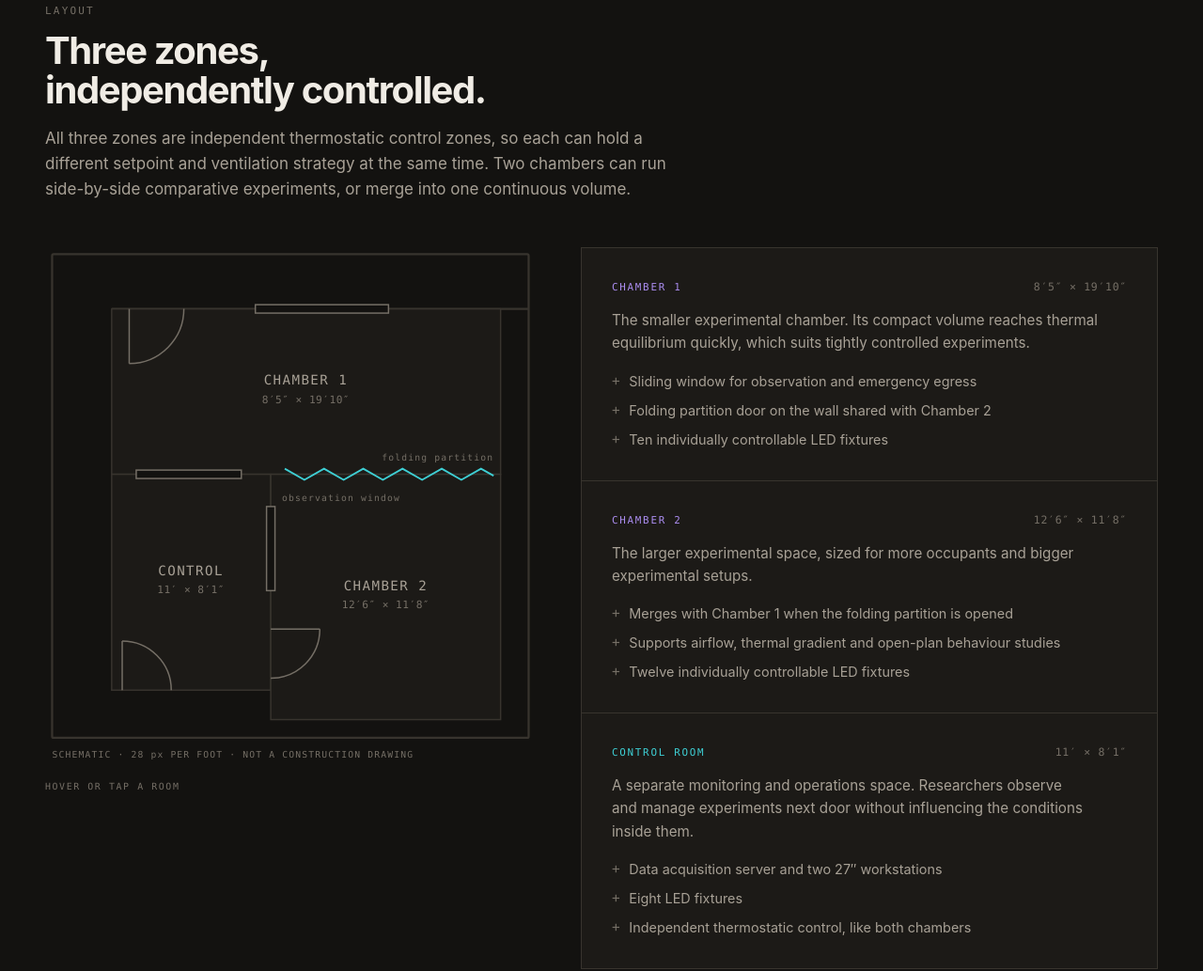
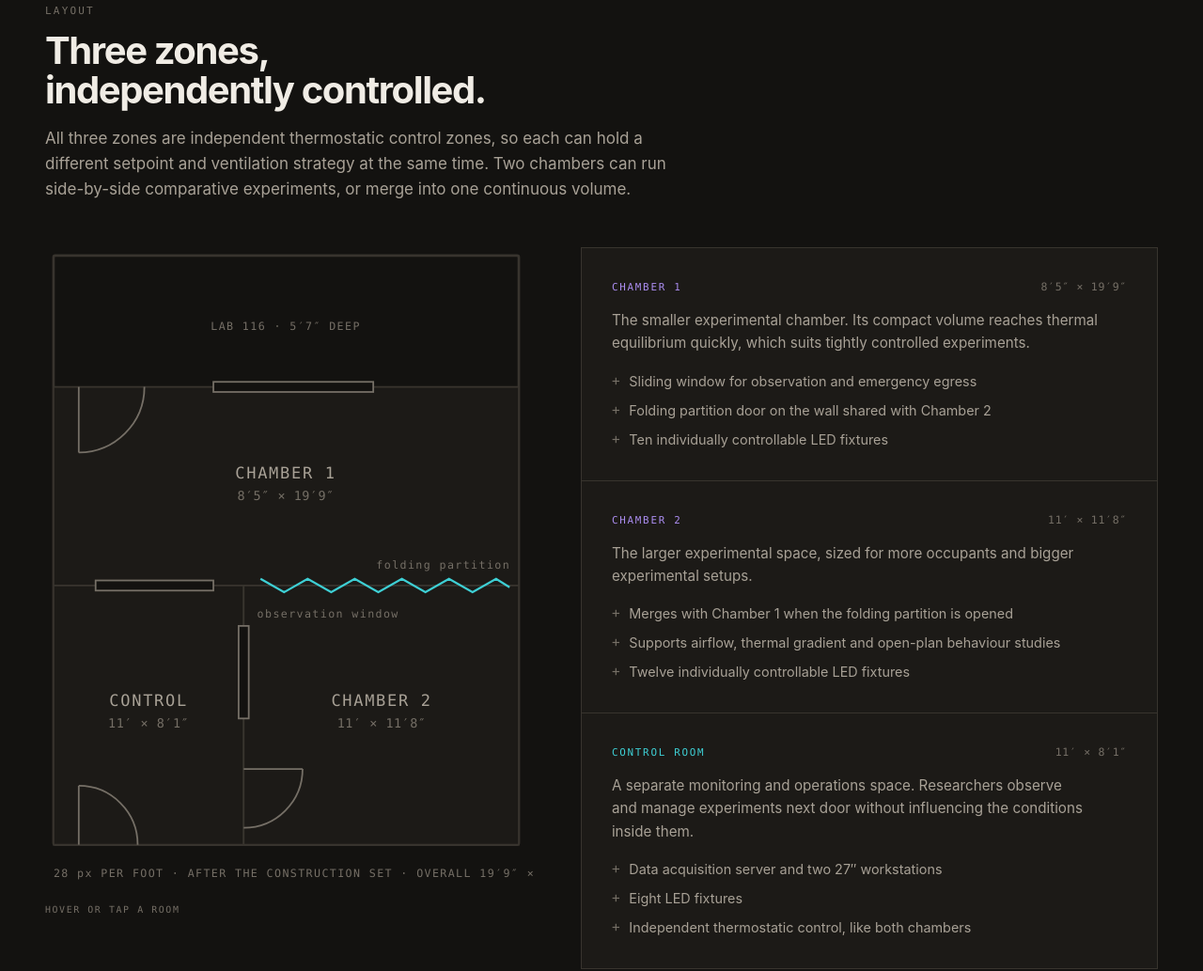
Before and after one commit to humanbuildingsynergy/humanbuildingsynergy.github.io, an Eleventy site: page src/facility.njk in a window 1280 px wide. Shown: the part 493-1526 px from the top of the page at 94% size. Built offline with nearby package versions, Linux system fonts and the light colour scheme; Eleventy itself is replaced by a stand-in of ours; files that its build step writes are made by us from their sources.

Commit message:
Facility: room dimensions and plan from the construction set
The chamber and control-room sizes now come from the 2025-01-10 construction
documents rather than from memory. Two dimension chains fix the suite:

  5'7" + 8'5" + 11'0" = 25'0"  (depth)
          8'1" + 11'8" = 19'9"  (width)

so Chamber 1 spans the full width at 8'5" deep, and the Control Room and
Chamber 2 sit below it at a shared 11'0" depth. Redrew the plan to match at
28 px per foot, which puts the two lower rooms flush for the first time —
Chamber 2 had been drawn 1'6" too deep. Chamber 2's door stays on its left
wall. Dropped the ceiling height, which the drawings contradict and which
nothing rendered anyway. Gitignored the 60 MB drawing itself.

```diff
--- a/src/_data/facility.yml
+++ b/src/_data/facility.yml
@@ -8,7 +8,6 @@ location:
   room: Room 116, Civil Engineering Building
   address: 1209 E. 2nd St., Tucson, AZ 85719
   campus: The University of Arizona
-  ceiling: Finished ceiling height 8′10″ throughout
 
 intro: >-
   A purpose-built laboratory for studying how building systems and human
@@ -21,7 +20,7 @@ zones:
   - name: Chamber 1
     id: chamber-1
     party: bldg
-    size: 8′5″ × 19′10″
+    size: 8′5″ × 19′9″
     summary: >-
       The smaller experimental chamber. Its compact volume reaches thermal
       equilibrium quickly, which suits tightly controlled experiments.
@@ -33,7 +32,7 @@ zones:
   - name: Chamber 2
     id: chamber-2
     party: bldg
-    size: 12′6″ × 11′8″
+    size: 11′ × 11′8″
     summary: >-
       The larger experimental space, sized for more occupants and bigger
       experimental setups.
--- a/src/_includes/floorplan.njk
+++ b/src/_includes/floorplan.njk
@@ -1,76 +1,81 @@
-{# Schematic plan of CE 116, drawn at a consistent 28 px per foot.
-     Chamber 1   19′10″ wide × 8′5″ deep
-     Control      8′1″  wide × 11′  deep
-     Chamber 2   11′8″  wide × 12′6″ deep
-   Control + Chamber 2 span 19′9″, one inch under Chamber 1's 19′10″ — the
-   shared wall — which is what fixes the layout.
+{# Plan of CE 116, drawn to the construction set (Sears Gerbo, sheet A1.0)
+   at a consistent 28 px per foot.
+
+     Lab strip (116)          19′9″ × 5′7″
+     Chamber 1  (116.1)       19′9″ × 8′5″
+     Control    (116.3)        8′1″ × 11′0″
+     Chamber 2  (116.2)       11′8″ × 11′0″
+
+   Control and Chamber 2 share the same 11′0″ depth, and their widths sum to
+   19′9″ — Chamber 1's full width. Overall 19′9″ × 25′0″.
    Each room carries data-zone, linking it to the cards beside it. #}
-<svg class="plan" viewBox="0 0 700 740" role="img" aria-labelledby="planTitle planDesc">
-  <title id="planTitle">Schematic floor plan of the HUBS Laboratory, Room CE 116</title>
+<svg class="plan" viewBox="0 0 583 762" role="img" aria-labelledby="planTitle planDesc">
+  <title id="planTitle">Floor plan of the HUBS Laboratory, Room CE 116</title>
   <desc id="planDesc">
-    Three zones. Chamber 1 runs along the top of the suite, long and shallow.
-    Below it the Control Room sits on the left and Chamber 2 on the right,
-    connected by an observation window and a door. A folding partition joins
-    the two chambers so they can be opened into a single volume.
+    Chamber 1 spans the full width of the suite. Below it the Control Room sits
+    on the left and Chamber 2 on the right, at equal depth, connected by an
+    observation window and a door. A folding partition joins the two chambers
+    so they can be opened into a single volume.
   </desc>
 
-  <rect class="plan__shell" x="10" y="10" width="680" height="690" rx="2" />
-  <line class="plan__wall" x1="95" y1="88" x2="690" y2="88" />
+  <rect class="plan__shell" x="10" y="10" width="553" height="700" rx="2" />
 
   <!-- ── rooms ─────────────────────────────────────────────── -->
   <g class="plan__room" data-zone="chamber-1" tabindex="0" role="button"
-     aria-label="Chamber 1, 8 feet 5 inches by 19 feet 10 inches">
-    <rect x="95" y="88" width="555" height="236" />
-    <text x="372" y="196">CHAMBER 1</text>
-    <text class="plan__dim" x="372" y="222">8′5″ × 19′10″</text>
+     aria-label="Chamber 1, 8 feet 5 inches by 19 feet 9 inches">
+    <rect x="10" y="166" width="553" height="236" />
+    <text x="286" y="275">CHAMBER 1</text>
+    <text class="plan__dim" x="286" y="301">8′5″ × 19′9″</text>
   </g>
 
   <g class="plan__room" data-zone="control" tabindex="0" role="button"
      aria-label="Control Room, 11 feet by 8 feet 1 inch">
-    <rect x="95" y="324" width="227" height="308" />
-    <text x="208" y="468">CONTROL</text>
-    <text class="plan__dim" x="208" y="494">11′ × 8′1″</text>
+    <rect x="10" y="402" width="226" height="308" />
+    <text x="123" y="545">CONTROL</text>
+    <text class="plan__dim" x="123" y="571">11′ × 8′1″</text>
   </g>
 
   <g class="plan__room" data-zone="chamber-2" tabindex="0" role="button"
-     aria-label="Chamber 2, 12 feet 6 inches by 11 feet 8 inches">
-    <rect x="322" y="324" width="328" height="350" />
-    <text x="486" y="489">CHAMBER 2</text>
-    <text class="plan__dim" x="486" y="515">12′6″ × 11′8″</text>
+     aria-label="Chamber 2, 11 feet by 11 feet 8 inches">
+    <rect x="236" y="402" width="327" height="308" />
+    <text x="400" y="545">CHAMBER 2</text>
+    <text class="plan__dim" x="400" y="571">11′ × 11′8″</text>
   </g>
 
   <!-- ── openings ──────────────────────────────────────────── -->
   <!-- folding partition, Chamber 1 to Chamber 2 -->
   <polyline class="plan__fold"
-    points="342,316 370,332 398,316 426,332 454,316 482,332 510,316 538,332 566,316 594,332 622,316 640,326" />
+    points="256,394 284,410 312,394 340,410 368,394 396,410 424,394 452,410 480,394 508,410 536,394 552,404" />
 
-  <!-- sliding window, Chamber 1 to the corridor -->
-  <rect class="plan__glass" x="300" y="82" width="190" height="12" />
+  <!-- sliding window, Chamber 1 to the lab strip -->
+  <rect class="plan__glass" x="200" y="160" width="190" height="12" />
   <!-- sliding window, Control Room to Chamber 1 -->
-  <rect class="plan__glass" x="130" y="318" width="150" height="12" />
+  <rect class="plan__glass" x="60" y="396" width="140" height="12" />
   <!-- observation window, Control Room to Chamber 2 -->
-  <rect class="plan__glass" x="316" y="370" width="12" height="120" />
+  <rect class="plan__glass" x="230" y="450" width="12" height="110" />
 
   {# Doors drawn the architectural way: the leaf stands open perpendicular to
      the wall, and the arc traces its swing back to the closed position. #}
   <g class="plan__door">
-    <!-- into Chamber 1, hinged left on the corridor wall -->
-    <line x1="120" y1="88" x2="120" y2="166" />
-    <path d="M120 166 A 78 78 0 0 0 198 88" />
+    <!-- into Chamber 1 from the lab strip, hinged left -->
+    <line x1="40" y1="166" x2="40" y2="244" />
+    <path d="M40 244 A 78 78 0 0 0 118 166" />
 
     <!-- out of the Control Room, hinged left on its south wall -->
-    <line x1="110" y1="632" x2="110" y2="562" />
-    <path d="M110 562 A 70 70 0 0 1 180 632" />
+    <line x1="40" y1="710" x2="40" y2="640" />
+    <path d="M40 640 A 70 70 0 0 1 110 710" />
 
     <!-- into Chamber 2, on its LEFT wall, swinging into the chamber -->
-    <line x1="322" y1="545" x2="392" y2="545" />
-    <path d="M392 545 A 70 70 0 0 1 322 615" />
+    <line x1="236" y1="620" x2="306" y2="620" />
+    <path d="M306 620 A 70 70 0 0 1 236 690" />
   </g>
 
   <!-- ── annotation ───────────────────────────────────────── -->
   <g class="plan__note">
-    <text x="640" y="304" text-anchor="end">folding partition</text>
-    <text x="338" y="362" text-anchor="start">observation window</text>
-    <text x="10" y="728" text-anchor="start">SCHEMATIC · 28 px PER FOOT · NOT A CONSTRUCTION DRAWING</text>
+    <!-- the open lab bay the suite is entered through -->
+    <text x="286" y="98" text-anchor="middle">LAB 116 · 5′7″ DEEP</text>
+    <text x="553" y="382" text-anchor="end">folding partition</text>
+    <text x="252" y="440" text-anchor="start">observation window</text>
+    <text x="10" y="748" text-anchor="start">28 px PER FOOT · AFTER THE CONSTRUCTION SET · OVERALL 19′9″ × 25′0″</text>
   </g>
 </svg>
```
Also changed, not shown: 1 other file.
